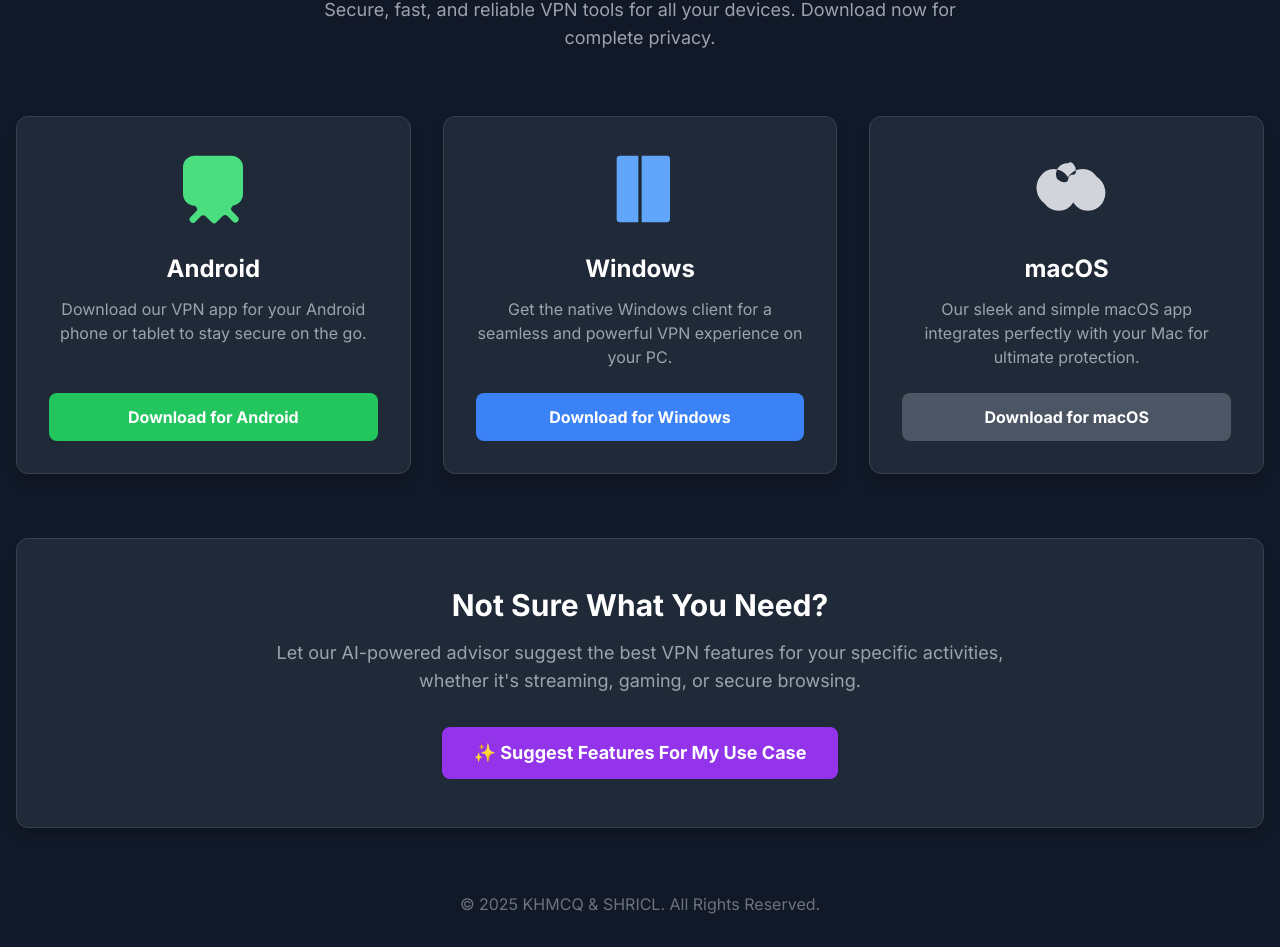
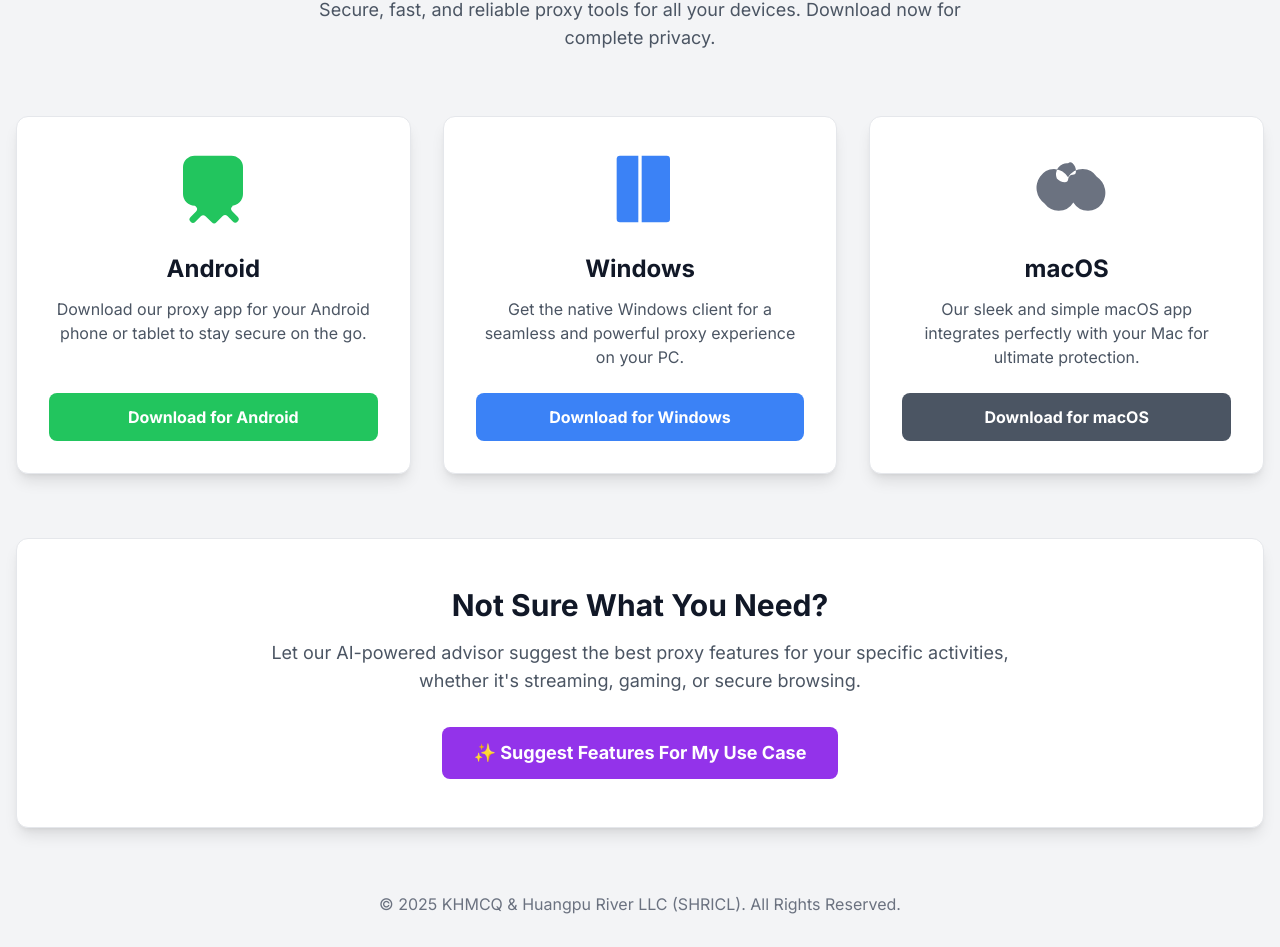
Before and after one commit to kehantian/clashmckhwebsite, a plain HTML site: page index.html in a window 1280 px wide. Shown: the part 213-1160 px from the top of the page. Drawn offline with nearby package versions, Linux system fonts and the light colour scheme.

Commit message:
Add files via upload

```diff
--- a/index.html
+++ b/index.html
@@ -25,14 +25,14 @@
         }
     </style>
 </head>
-<body class="bg-gray-900 text-white antialiased">
+<body class="bg-gray-100 text-gray-800 dark:bg-gray-900 dark:text-gray-200 transition-colors duration-300">
 
-    <!-- New Header -->
-    <header class="bg-gray-800 border-b border-gray-700 sticky top-0 z-40">
+    <!-- Header -->
+    <header class="bg-white/80 dark:bg-gray-800/80 border-b border-gray-200 dark:border-gray-700 sticky top-0 z-40 backdrop-blur-sm">
         <div class="container mx-auto px-4">
             <div class="flex justify-between items-center py-4">
                 <!-- Website Name -->
-                <div class="text-2xl font-bold text-white">
+                <div class="text-2xl font-bold text-gray-900 dark:text-white">
                     Khmcq
                 </div>
                 <!-- Right side buttons -->
@@ -40,7 +40,7 @@
                     <a href="https://www.khmcq.com" target="_blank" rel="noopener noreferrer" class="bg-blue-600 hover:bg-blue-700 text-white font-semibold py-2 px-4 rounded-lg transition-colors duration-300 text-sm">
                         <span data-lang-key="backButton">Back to Khmcq.com</span>
                     </a>
-                    <button id="language-switcher" class="bg-gray-600 hover:bg-gray-500 text-white font-semibold py-2 px-4 rounded-lg transition-colors duration-300 text-sm">
+                    <button id="language-switcher" class="bg-gray-200 hover:bg-gray-300 dark:bg-gray-600 dark:hover:bg-gray-500 text-gray-800 dark:text-white font-semibold py-2 px-4 rounded-lg transition-colors duration-300 text-sm">
                         中文
                     </button>
                 </div>
@@ -53,44 +53,44 @@
 
         <!-- Main Header Section -->
         <header class="text-center mb-12 md:mb-16">
-            <h1 class="text-4xl md:text-5xl font-bold text-white mb-3" data-lang-key="mainTitle">Get Your proxy</h1>
-            <p class="text-lg text-gray-400 max-w-2xl mx-auto" data-lang-key="mainSubtitle">Secure, fast, and reliable Proxy tools for all your devices. Download now for complete privacy.</p>
+            <h1 class="text-4xl md:text-5xl font-bold text-gray-900 dark:text-white mb-3" data-lang-key="mainTitle">Get Your Proxy</h1>
+            <p class="text-lg text-gray-600 dark:text-gray-400 max-w-2xl mx-auto" data-lang-key="mainSubtitle">Secure, fast, and reliable proxy tools for all your devices. Download now for complete privacy.</p>
         </header>
 
         <!-- OS Sections Container -->
         <div class="grid grid-cols-1 md:grid-cols-2 lg:grid-cols-3 gap-8 mb-16">
 
             <!-- Android Section -->
-            <section id="android" class="bg-gray-800 border border-gray-700 rounded-xl shadow-lg p-8 flex flex-col items-center text-center transform hover:scale-105 transition-transform duration-300">
+            <section id="android" class="bg-white dark:bg-gray-800 border border-gray-200 dark:border-gray-700 rounded-xl shadow-lg p-8 flex flex-col items-center text-center transform hover:scale-105 transition-transform duration-300">
                 <div class="mb-6">
-                    <svg class="w-20 h-20 text-green-400" xmlns="http://www.w3.org/2000/svg" fill="currentColor" viewBox="0 0 24 24"><path d="M18.72,14.28a1,1,0,0,0-1.44,0l-1.63,1.63a1,1,0,0,1-1.41,0L12.37,14a1,1,0,0,0-1.41,0L9.09,15.91a1,1,0,0,1-1.41,0L6.72,14.28a1,1,0,0,0-1.44,0,1,1,0,0,0,0,1.44l1.63,1.63a1,1,0,0,1,0,1.41L5.28,20.39a1,1,0,0,0,0,1.44,1,1,0,0,0,1.44,0l1.63-1.63a1,1,0,0,1,1.41,0L11.63,22a1,1,0,0,0,1.41,0l1.87-1.87a1,1,0,0,1,1.41,0l1.63,1.63a1,1,0,0,0,1.44,0,1,1,0,0,0,0-1.44l-1.63-1.63a1,1,0,0,1,0-1.41l1.63-1.63A1,1,0,0,0,18.72,14.28ZM8,11a2,2,0,1,0,2,2A2,2,0,0,0,8,11Zm8,0a2,2,0,1,0,2,2A2,2,0,0,0,16,11ZM17.5,2H6.5A3.5,3.5,0,0,0,3,5.5v8A3.5,3.5,0,0,0,6.5,17h11A3.5,3.5,0,0,0,21,13.5v-8A3.5,3.5,0,0,0,17.5,2Z"/></svg>
+                    <svg class="w-20 h-20 text-green-500 dark:text-green-400" xmlns="http://www.w3.org/2000/svg" fill="currentColor" viewBox="0 0 24 24"><path d="M18.72,14.28a1,1,0,0,0-1.44,0l-1.63,1.63a1,1,0,0,1-1.41,0L12.37,14a1,1,0,0,0-1.41,0L9.09,15.91a1,1,0,0,1-1.41,0L6.72,14.28a1,1,0,0,0-1.44,0,1,1,0,0,0,0,1.44l1.63,1.63a1,1,0,0,1,0,1.41L5.28,20.39a1,1,0,0,0,0,1.44,1,1,0,0,0,1.44,0l1.63-1.63a1,1,0,0,1,1.41,0L11.63,22a1,1,0,0,0,1.41,0l1.87-1.87a1,1,0,0,1,1.41,0l1.63,1.63a1,1,0,0,0,1.44,0,1,1,0,0,0,0-1.44l-1.63-1.63a1,1,0,0,1,0-1.41l1.63-1.63A1,1,0,0,0,18.72,14.28ZM8,11a2,2,0,1,0,2,2A2,2,0,0,0,8,11Zm8,0a2,2,0,1,0,2,2A2,2,0,0,0,16,11ZM17.5,2H6.5A3.5,3.5,0,0,0,3,5.5v8A3.5,3.5,0,0,0,6.5,17h11A3.5,3.5,0,0,0,21,13.5v-8A3.5,3.5,0,0,0,17.5,2Z"/></svg>
                 </div>
-                <h2 class="text-2xl font-bold text-white mb-3">Android</h2>
-                <p class="text-gray-400 mb-6 flex-grow" data-lang-key="androidDesc">Download our Proxy app for your Android phone or tablet to stay secure on the go.</p>
+                <h2 class="text-2xl font-bold text-gray-900 dark:text-white mb-3">Android</h2>
+                <p class="text-gray-600 dark:text-gray-400 mb-6 flex-grow" data-lang-key="androidDesc">Download our proxy app for your Android phone or tablet to stay secure on the go.</p>
                 <a href="https://cloud.khmcq.com/raw/clash/Surfboard_mobile-2.25.1%20(Build%20259)_APKPure.apk" class="w-full bg-green-500 hover:bg-green-600 text-white font-bold py-3 px-6 rounded-lg transition-colors duration-300">
                     <span data-lang-key="androidButton">Download for Android</span>
                 </a>
             </section>
 
             <!-- Windows Section -->
-            <section id="windows" class="bg-gray-800 border border-gray-700 rounded-xl shadow-lg p-8 flex flex-col items-center text-center transform hover:scale-105 transition-transform duration-300">
+            <section id="windows" class="bg-white dark:bg-gray-800 border border-gray-200 dark:border-gray-700 rounded-xl shadow-lg p-8 flex flex-col items-center text-center transform hover:scale-105 transition-transform duration-300">
                 <div class="mb-6">
-                     <svg class="w-20 h-20 text-blue-400" xmlns="http://www.w3.org/2000/svg" fill="currentColor" viewBox="0 0 24 24"><path d="M11.5,22H6a1,1,0,0,1-1-1V3A1,1,0,0,1,6,2h5.5Z"/><path d="M20,2H12.5V22H20a1,1,0,0,0,1-1V3A1,1,0,0,0,20,2Z"/></svg>
+                     <svg class="w-20 h-20 text-blue-500 dark:text-blue-400" xmlns="http://www.w3.org/2000/svg" fill="currentColor" viewBox="0 0 24 24"><path d="M11.5,22H6a1,1,0,0,1-1-1V3A1,1,0,0,1,6,2h5.5Z"/><path d="M20,2H12.5V22H20a1,1,0,0,0,1-1V3A1,1,0,0,0,20,2Z"/></svg>
                 </div>
-                <h2 class="text-2xl font-bold text-white mb-3">Windows</h2>
-                <p class="text-gray-400 mb-6 flex-grow" data-lang-key="windowsDesc">Get the native Windows client for a seamless and powerful Proxy experience on your PC.</p>
+                <h2 class="text-2xl font-bold text-gray-900 dark:text-white mb-3">Windows</h2>
+                <p class="text-gray-600 dark:text-gray-400 mb-6 flex-grow" data-lang-key="windowsDesc">Get the native Windows client for a seamless and powerful proxy experience on your PC.</p>
                 <a href="https://cloud.khmcq.com/raw/clash/Clash.Verge_1.3.8_x64-setup.exe" class="w-full bg-blue-500 hover:bg-blue-600 text-white font-bold py-3 px-6 rounded-lg transition-colors duration-300">
                     <span data-lang-key="windowsButton">Download for Windows</span>
                 </a>
             </section>
 
             <!-- Mac Section -->
-            <section id="mac" class="bg-gray-800 border border-gray-700 rounded-xl shadow-lg p-8 flex flex-col items-center text-center transform hover:scale-105 transition-transform duration-300">
+            <section id="mac" class="bg-white dark:bg-gray-800 border border-gray-200 dark:border-gray-700 rounded-xl shadow-lg p-8 flex flex-col items-center text-center transform hover:scale-105 transition-transform duration-300">
                 <div class="mb-6">
-                    <svg class="w-20 h-20 text-gray-300" xmlns="http://www.w3.org/2000/svg" fill="currentColor" viewBox="0 0 24 24"><path d="M20.94,8.34a5.15,5.15,0,0,0-4.2-2.34,5.33,5.33,0,0,0-4.43,2.47A5.37,5.37,0,0,0,8.1,6a5.14,5.14,0,0,0-4.2,2.34,5.77,5.77,0,0,0,1.36,8,5.46,5.46,0,0,0,4.22,2.16,5.17,5.17,0,0,0,4.42-2.46,5.17,5.17,0,0,0,4.42,2.46,5.46,5.46,0,0,0,4.22-2.16A5.77,5.77,0,0,0,20.94,8.34ZM12.32,4.31a1,1,0,0,1,1.36,0,3.31,3.31,0,0,1,1,2.44,1,1,0,0,1-1,1,1.33,1.33,0,0,0-1.33,1.34,1,1,0,0,1-1,.9,3.54,3.54,0,0,1-2.4-1.12A3.3,3.3,0,0,1,12.32,4.31Z"/></svg>
+                    <svg class="w-20 h-20 text-gray-500 dark:text-gray-300" xmlns="http://www.w3.org/2000/svg" fill="currentColor" viewBox="0 0 24 24"><path d="M20.94,8.34a5.15,5.15,0,0,0-4.2-2.34,5.33,5.33,0,0,0-4.43,2.47A5.37,5.37,0,0,0,8.1,6a5.14,5.14,0,0,0-4.2,2.34,5.77,5.77,0,0,0,1.36,8,5.46,5.46,0,0,0,4.22,2.16,5.17,5.17,0,0,0,4.42-2.46,5.17,5.17,0,0,0,4.42,2.46,5.46,5.46,0,0,0,4.22-2.16A5.77,5.77,0,0,0,20.94,8.34ZM12.32,4.31a1,1,0,0,1,1.36,0,3.31,3.31,0,0,1,1,2.44,1,1,0,0,1-1,1,1.33,1.33,0,0,0-1.33,1.34,1,1,0,0,1-1,.9,3.54,3.54,0,0,1-2.4-1.12A3.3,3.3,0,0,1,12.32,4.31Z"/></svg>
                 </div>
-                <h2 class="text-2xl font-bold text-white mb-3">macOS</h2>
-                <p class="text-gray-400 mb-6 flex-grow" data-lang-key="macDesc">Our sleek and simple macOS app integrates perfectly with your Mac for ultimate protection.</p>
+                <h2 class="text-2xl font-bold text-gray-900 dark:text-white mb-3">macOS</h2>
+                <p class="text-gray-600 dark:text-gray-400 mb-6 flex-grow" data-lang-key="macDesc">Our sleek and simple macOS app integrates perfectly with your Mac for ultimate protection.</p>
                 <a href="https://cloud.khmcq.com/raw/clash/ClashX-Pro.dmg" class="w-full bg-gray-600 hover:bg-gray-500 text-white font-bold py-3 px-6 rounded-lg transition-colors duration-300">
                     <span data-lang-key="macButton">Download for macOS</span>
                 </a>
@@ -98,44 +98,44 @@
         </div>
 
         <!-- Gemini Feature Advisor Section -->
-        <section id="gemini-advisor" class="bg-gray-800 border border-gray-700 rounded-xl shadow-lg p-8 md:p-12 text-center">
-            <h2 class="text-3xl font-bold text-white mb-4" data-lang-key="advisorTitle">Not Sure What You Need?</h2>
-            <p class="text-lg text-gray-400 max-w-3xl mx-auto mb-8" data-lang-key="advisorSubtitle">Let our AI-powered advisor suggest the best Proxy features for your specific activities, whether it's streaming, gaming, or secure browsing.</p>
+        <section id="gemini-advisor" class="bg-white dark:bg-gray-800 border border-gray-200 dark:border-gray-700 rounded-xl shadow-lg p-8 md:p-12 text-center">
+            <h2 class="text-3xl font-bold text-gray-900 dark:text-white mb-4" data-lang-key="advisorTitle">Not Sure What You Need?</h2>
+            <p class="text-lg text-gray-600 dark:text-gray-400 max-w-3xl mx-auto mb-8" data-lang-key="advisorSubtitle">Let our AI-powered advisor suggest the best proxy features for your specific activities, whether it's streaming, gaming, or secure browsing.</p>
             <button id="open-advisor-modal" class="bg-purple-600 hover:bg-purple-700 text-white font-bold py-3 px-8 rounded-lg transition-colors duration-300 text-lg inline-flex items-center">
                 <span data-lang-key="advisorButton">✨ Suggest Features For My Use Case</span>
             </button>
         </section>
 
         <!-- Footer -->
-        <footer class="text-center mt-16 text-gray-500">
-            <p data-lang-key="footer">© 2025 KHMCQ & SHRICL. All Rights Reserved.</p>
+        <footer class="text-center mt-16 text-gray-500 dark:text-gray-400">
+            <p data-lang-key="footer">© 2025 KHMCQ & Huangpu River LLC (SHRICL). All Rights Reserved.</p>
         </footer>
     </div>
 
     <!-- Modal for Gemini Feature Advisor -->
-    <div id="advisor-modal" class="fixed inset-0 bg-black bg-opacity-75 flex items-center justify-center p-4 hidden z-50">
-        <div class="bg-gray-800 rounded-xl shadow-2xl w-full max-w-2xl p-8 transform transition-all scale-95 opacity-0" id="modal-content">
+    <div id="advisor-modal" class="fixed inset-0 bg-gray-900 bg-opacity-60 flex items-center justify-center p-4 hidden z-50">
+        <div class="bg-white dark:bg-gray-800 rounded-xl shadow-2xl w-full max-w-2xl p-8 transform transition-all scale-95 opacity-0" id="modal-content">
             <div class="flex justify-between items-center mb-6">
-                <h3 class="text-2xl font-bold text-white" data-lang-key="modalTitle">AI Feature Advisor</h3>
-                <button id="close-modal" class="text-gray-400 hover:text-white text-3xl leading-none">&times;</button>
+                <h3 class="text-2xl font-bold text-gray-900 dark:text-white" data-lang-key="modalTitle">AI Feature Advisor</h3>
+                <button id="close-modal" class="text-gray-500 dark:text-gray-400 hover:text-gray-800 dark:hover:text-white text-3xl leading-none">&times;</button>
             </div>
 
             <div id="advisor-input-section">
-                <p class="text-gray-400 mb-4" data-lang-key="modalDesc">Describe how you'll use the VPN (e.g., "streaming HD movies," "competitive online gaming," "securely accessing my work files from public Wi-Fi").</p>
-                <textarea id="use-case-input" rows="3" class="w-full bg-gray-700 border border-gray-600 rounded-lg p-3 text-white focus:ring-2 focus:ring-purple-500 focus:outline-none" data-lang-key-placeholder="modalPlaceholder"></textarea>
+                <p class="text-gray-600 dark:text-gray-400 mb-4" data-lang-key="modalDesc">Describe how you'll use the proxy (e.g., "streaming HD movies," "competitive online gaming," "securely accessing my work files from public Wi-Fi").</p>
+                <textarea id="use-case-input" rows="3" class="w-full bg-gray-100 dark:bg-gray-700 border border-gray-300 dark:border-gray-600 rounded-lg p-3 text-gray-900 dark:text-white focus:ring-2 focus:ring-purple-500 focus:outline-none" data-lang-key-placeholder="modalPlaceholder"></textarea>
                 <button id="get-suggestions" class="w-full mt-4 bg-purple-600 hover:bg-purple-700 text-white font-bold py-3 px-6 rounded-lg transition-colors duration-300">
                     <span data-lang-key="modalGetSuggestions">Get Suggestions</span>
                 </button>
             </div>
 
             <div id="loading-spinner" class="text-center py-8 hidden">
-                <div class="animate-spin rounded-full h-12 w-12 border-b-2 border-purple-400 mx-auto"></div>
-                <p class="mt-4 text-gray-400" data-lang-key="modalLoading">Analyzing your needs...</p>
+                <div class="animate-spin rounded-full h-12 w-12 border-b-2 border-purple-500 dark:border-purple-400 mx-auto"></div>
+                <p class="mt-4 text-gray-600 dark:text-gray-400" data-lang-key="modalLoading">Analyzing your needs...</p>
             </div>
 
             <div id="feature-results-section" class="hidden">
-                 <h4 class="text-xl font-bold text-white mb-4" data-lang-key="modalResultsTitle">Recommended Features:</h4>
-                 <div id="feature-results" class="bg-gray-900 rounded-lg p-4 max-h-64 overflow-y-auto text-gray-300 space-y-3"></div>
+                 <h4 class="text-xl font-bold text-gray-900 dark:text-white mb-4" data-lang-key="modalResultsTitle">Recommended Features:</h4>
+                 <div id="feature-results" class="bg-gray-100 dark:bg-gray-900 rounded-lg p-4 max-h-64 overflow-y-auto text-gray-700 dark:text-gray-300 space-y-3"></div>
                  <button id="try-again" class="w-full mt-6 bg-gray-600 hover:bg-gray-500 text-white font-bold py-3 px-6 rounded-lg transition-colors duration-300">
                      <span data-lang-key="modalTryAgain">Try Another Use Case</span>
                  </button>
@@ -148,20 +148,20 @@
         const translations = {
             en: {
                 backButton: "Back to Khmcq.com",
-                mainTitle: "Get Your VPN",
-                mainSubtitle: "Secure, fast, and reliable VPN tools for all your devices. Download now for complete privacy.",
-                androidDesc: "Download our VPN app for your Android phone or tablet to stay secure on the go.",
+                mainTitle: "Get Your Proxy",
+                mainSubtitle: "Secure, fast, and reliable proxy tools for all your devices. Download now for complete privacy.",
+                androidDesc: "Download our proxy app for your Android phone or tablet to stay secure on the go.",
                 androidButton: "Download for Android",
-                windowsDesc: "Get the native Windows client for a seamless and powerful VPN experience on your PC.",
+                windowsDesc: "Get the native Windows client for a seamless and powerful proxy experience on your PC.",
                 windowsButton: "Download for Windows",
                 macDesc: "Our sleek and simple macOS app integrates perfectly with your Mac for ultimate protection.",
                 macButton: "Download for macOS",
                 advisorTitle: "Not Sure What You Need?",
-                advisorSubtitle: "Let our AI-powered advisor suggest the best VPN features for your specific activities, whether it's streaming, gaming, or secure browsing.",
+                advisorSubtitle: "Let our AI-powered advisor suggest the best proxy features for your specific activities, whether it's streaming, gaming, or secure browsing.",
                 advisorButton: "✨ Suggest Features For My Use Case",
-                footer: "© 2025 KHMCQ & SHRICL. All Rights Reserved.",
+                footer: "© 2025 KHMCQ & Huangpu River LLC (SHRICL). All Rights Reserved.",
                 modalTitle: "AI Feature Advisor",
-                modalDesc: "Describe how you'll use the VPN (e.g., \"streaming HD movies,\" \"competitive online gaming,\" \"securely accessing my work files from public Wi-Fi\").",
+                modalDesc: "Describe how you'll use the proxy (e.g., \"streaming HD movies,\" \"competitive online gaming,\" \"securely accessing my work files from public Wi-Fi\").",
                 modalPlaceholder: "Tell us your use case...",
                 modalGetSuggestions: "Get Suggestions",
                 modalLoading: "Analyzing your needs...",
@@ -170,7 +170,7 @@
             },
             zh: {
                 backButton: "返回 Khmcq.com",
-                mainTitle: "获取您的 VPN",
+                mainTitle: "获取您的代理",
                 mainSubtitle: "为您的所有设备提供安全、快速、可靠的代理工具。立即下载以获得完全的隐私保护。",
                 androidDesc: "为您的安卓手机或平板电脑下载我们的代理应用，随时随地保持安全。",
                 androidButton: "下载安卓版",
@@ -179,9 +179,9 @@
                 macDesc: "我们时尚简洁的 macOS 应用与您的 Mac完美集成，提供终极保护。",
                 macButton: "下载 macOS 版",
                 advisorTitle: "不确定您需要什么？",
-                advisorSubtitle: "让我们的 AI 顾问根据您的具体活动（无论是流媒体、游戏还是安全浏览）推荐最佳的 VPN 功能。",
+                advisorSubtitle: "让我们的 AI 顾问根据您的具体活动（无论是流媒体、游戏还是安全浏览）推荐最佳的代理功能。",
                 advisorButton: "✨ 为我的使用场景推荐功能",
-                footer: "© 2025 KHMCQ & SHRICL. 版权所有。",
+                footer: "© 2025 KHMCQ & 黄浦江有限责任公司 (SHRICL). 版权所有。",
                 modalTitle: "AI 功能顾问",
                 modalDesc: "描述您将如何使用代理（例如，“看高清电影”、“玩竞技类网游”、“在公共 Wi-Fi 上安全访问我的工作文件”）。",
                 modalPlaceholder: "告诉我们您的使用场景...",
@@ -199,6 +199,7 @@
 
         const setLanguage = (lang) => {
             currentLanguage = lang;
+            document.documentElement.lang = lang; // Set the lang attribute on the html element
             document.querySelectorAll('[data-lang-key]').forEach(el => {
                 const key = el.getAttribute('data-lang-key');
                 if (translations[lang][key]) {
@@ -273,7 +274,7 @@
             loadingSpinner.classList.remove('hidden');
             resultsSection.classList.add('hidden');
 
-            const prompt = `As a VPN expert, analyze the following user need: "${userInput}". Based on this, recommend 3-5 specific VPN features that would be most beneficial. For each feature, provide a brief, easy-to-understand explanation of why it's important for their stated use case. Present the output as a series of simple paragraphs. The user's current language is ${currentLanguage === 'zh' ? 'Simplified Chinese' : 'English'}. Please provide the response in that language.`;
+            const prompt = `As a Proxy expert, analyze the following user need: "${userInput}". Based on this, recommend 3-5 specific proxy features that would be most beneficial. For each feature, provide a brief, easy-to-understand explanation of why it's important for their stated use case. Present the output as a series of simple paragraphs. The user's current language is ${currentLanguage === 'zh' ? 'Simplified Chinese' : 'English'}. Please provide the response in that language.`;
 
             try {
                 let chatHistory = [{ role: "user", parts: [{ text: prompt }] }];
```
